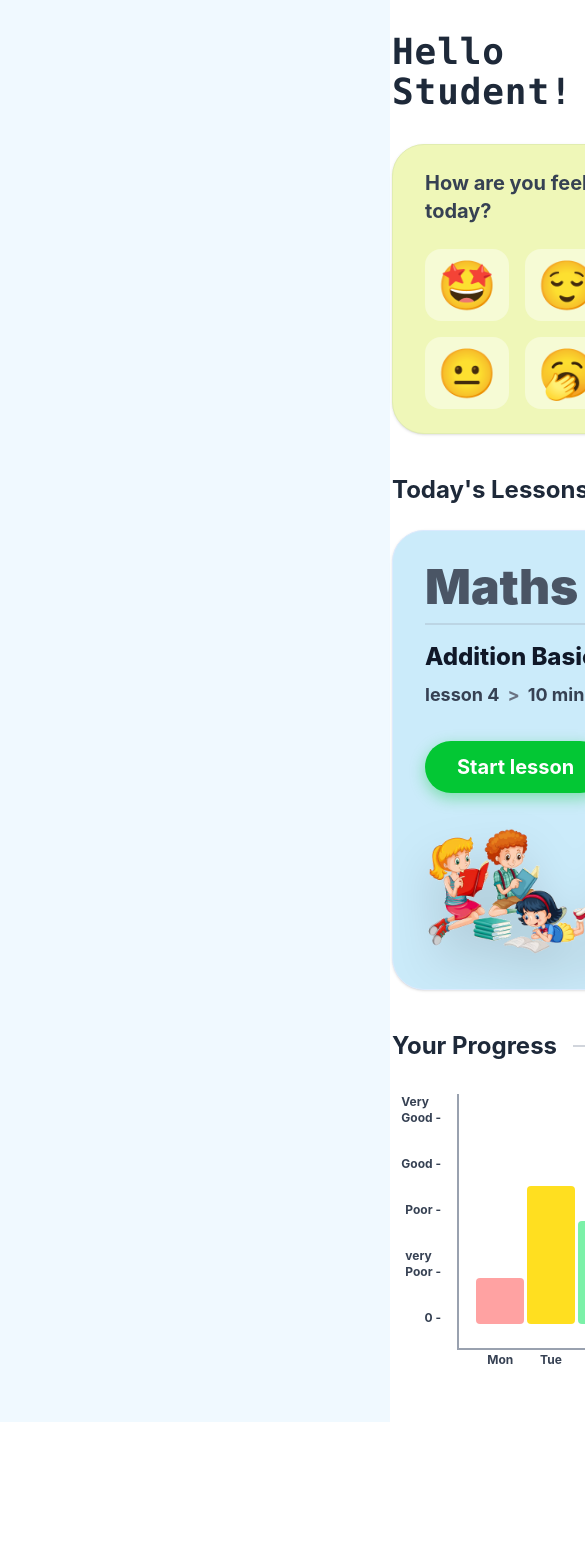
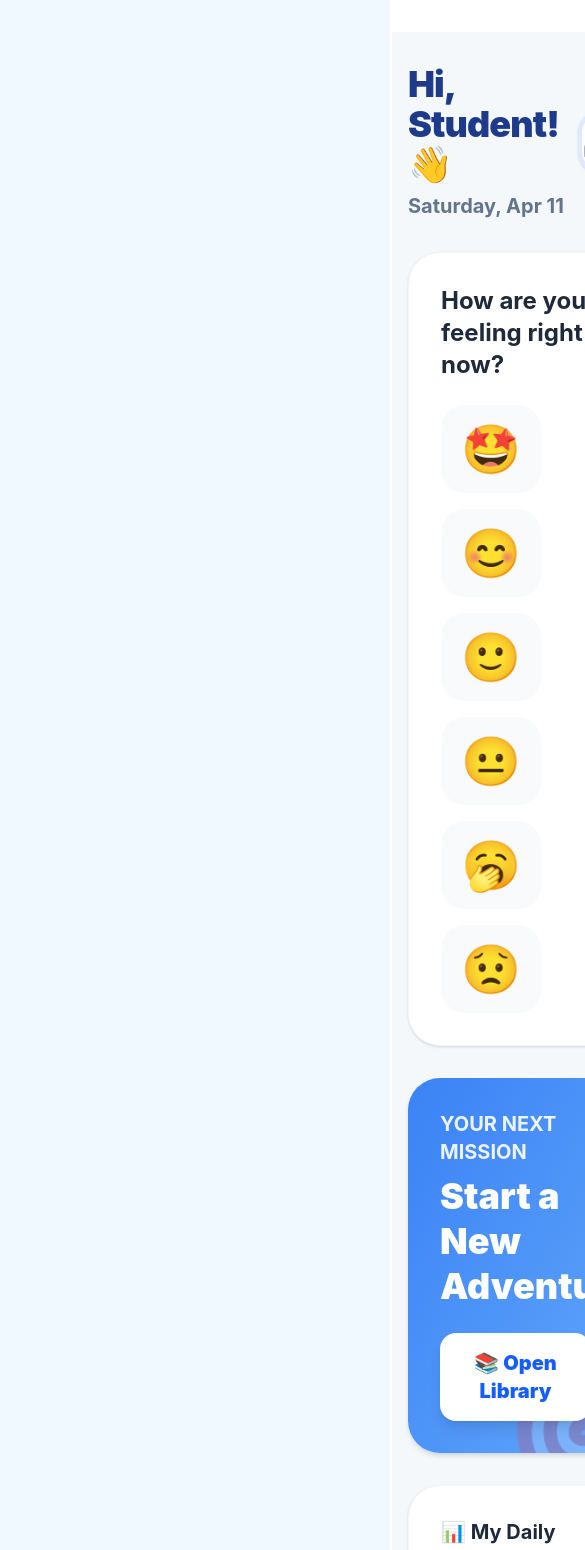
Before and after one commit to yasindu2000/ADHD-ASD, a React app in the folder frontend/: page /dashboard in a window 390 px wide. Shown: the top 1550 px of the page, 585 px wide, since content can reach past the window. Before the commit the page ends 1422 px from the top, so only its background shows below. Built offline with nearby package versions, Linux system fonts and the light colour scheme; the HTML template or start-up script is replaced by a standard one.

Commit message:
complete student dash board

```diff
--- a/frontend/package.json
+++ b/frontend/package.json
@@ -17,6 +17,7 @@
     "react-dom": "^19.2.4",
     "react-hot-toast": "^2.6.0",
     "react-router-dom": "^7.14.0",
+    "recharts": "^3.8.1",
     "tailwindcss": "^4.2.2"
   },
   "devDependencies": {
--- a/frontend/src/pages/student/StudentDashboard.jsx
+++ b/frontend/src/pages/student/StudentDashboard.jsx
@@ -1,70 +1,149 @@
 import React, { useState, useEffect } from 'react';
+import { useNavigate } from 'react-router-dom';
 
 function StudentDashboard() {
-  // LocalStorage eken user ge nama gannawa. (Nathnam 'Student' kiyala default pennanawa)
+  const navigate = useNavigate();
+
   const [userName, setUserName] = useState('Student');
   const [selectedFeeling, setSelectedFeeling] = useState(null);
+  const [loading, setLoading] = useState(true);
+
+  // Simple Stats for Gamification & Simple Chart
+  const [stats, setStats] = useState({
+    totalStars: 0,
+    totalTrophies: 0,
+    weeklyStreak: [false, false, false, false, false],
+    weeklyScores: [
+      { day: 'Mon', score: 0 }, { day: 'Tue', score: 0 },
+      { day: 'Wed', score: 0 }, { day: 'Thu', score: 0 }, { day: 'Fri', score: 0 }
+    ],
+    nextLesson: null
+  });
+
+  const today = new Date();
+  const currentDateString = today.toLocaleDateString('en-US', {
+    weekday: 'long', month: 'short', day: 'numeric'
+  });
 
   useEffect(() => {
-    // Login wunama save karapu nama ganna
     const storedName = localStorage.getItem('userName');
     if (storedName) {
-      // Palamu akura capital karanawa
-      const formattedName = storedName.charAt(0).toUpperCase() + storedName.slice(1);
-      setUserName(formattedName);
+      setUserName(storedName.charAt(0).toUpperCase() + storedName.slice(1));
     }
+
+    const fetchDashboardStats = async () => {
+      try {
+        const studentId = localStorage.getItem('userId');
+        if (!studentId) return;
+
+        const response = await fetch(`http://localhost:5000/api/lessons/dashboard-stats/${studentId}`);
+        const data = await response.json();
+
+        if (data.success && data.progress) {
+          let tCorrect = 0;
+          let tQuizzes = 0;
+          let streak = [false, false, false, false, false];
+
+          const now = new Date();
+          const dayOfWeek = now.getDay() === 0 ? 7 : now.getDay();
+          const mondayDate = new Date(now);
+          mondayDate.setHours(0, 0, 0, 0);
+          mondayDate.setDate(now.getDate() - dayOfWeek + 1);
+
+          const weeklyDataTemplate = [
+            { name: 'Mon', Score: 0, count: 0 },
+            { name: 'Tue', Score: 0, count: 0 },
+            { name: 'Wed', Score: 0, count: 0 },
+            { name: 'Thu', Score: 0, count: 0 },
+            { name: 'Fri', Score: 0, count: 0 }
+          ];
+
+          let recentLessonObj = null;
+
+          data.progress.forEach(p => {
+            if (p.lessonId && !recentLessonObj) {
+               recentLessonObj = {
+                 id: p.lessonId._id,
+                 title: p.lessonId.title,
+                 partsDone: p.completedParts?.length || 0
+               };
+            }
+
+            if (p.isQuizCompleted) {
+              tQuizzes += 1;
+              tCorrect += (p.correctAnswers || 0);
+
+              const quizDate = new Date(p.updatedAt || Date.now());
+              if (quizDate >= mondayDate) {
+                const dayIndex = quizDate.getDay();
+                if (dayIndex >= 1 && dayIndex <= 5) {
+                  const arrIndex = dayIndex - 1;
+                  streak[arrIndex] = true;
+
+                  weeklyDataTemplate[arrIndex].Score += (p.quizScore || 0);
+                  weeklyDataTemplate[arrIndex].count += 1;
+                }
+              }
+            }
+          });
+
+          const finalScores = weeklyDataTemplate.map(day => ({
+            day: day.name,
+            score: day.count > 0 ? Math.round(day.Score / day.count) : 0
+          }));
+
+          setStats({
+            totalStars: tCorrect,
+            totalTrophies: tQuizzes,
+            weeklyStreak: streak,
+            weeklyScores: finalScores,
+            nextLesson: recentLessonObj
+          });
+        }
+      } catch (error) {
+        console.error("Error fetching stats:", error);
+      } finally {
+        setLoading(false);
+      }
+    };
+
+    fetchDashboardStats();
   }, []);
 
-  // Chart eke data
-  const weeklyProgress = [
-    { day: 'Mon', value: 20, color: 'bg-red-300' },
-    { day: 'Tue', value: 60, color: 'bg-yellow-300' },
-    { day: 'Wed', value: 45, color: 'bg-green-300' },
-    { day: 'Thu', value: 90, color: 'bg-cyan-400' },
-    { day: 'Fri', value: 65, color: 'bg-fuchsia-300' },
-  ];
+  if (loading) return <div className="min-h-screen bg-[#F4F8FB] flex items-center justify-center font-bold text-gray-500 text-2xl">Loading your space... 🌟</div>;
+
+  const weekdays = ['Monday', 'Tuesday', 'Wednesday', 'Thursday', 'Friday'];
 
   return (
-    <div className="max-w-5xl mx-auto pb-10 font-sans">
+    <div className="min-h-screen bg-[#F4F8FB] pb-12 px-4 md:px-8 font-sans">
 
-      {/* TOP HEADER: Greeting & Profile Icon */}
-      <div className="flex justify-between items-center mb-8">
-        <h1 className="text-4xl font-bold font-mono text-gray-800 tracking-wide">
-          Hello {userName}! 👋
+      {/* 1. CALM & CLEAR HEADER */}
+      <div className="max-w-5xl mx-auto pt-8 mb-8 flex justify-between items-center">
+        <div>
+          <h1 className="text-4xl md:text-5xl font-black text-[#1E3A8A] tracking-tight">
+            Hi, {userName}! 👋
           </h1>
-        {/* Placeholder Profile Picture */}
-        <div className="w-12 h-12 rounded-full overflow-hidden border-2 border-white shadow-md bg-white">
-          <img
-            src="https://api.dicebear.com/7.x/avataaars/svg?seed=Felix"
-            alt="Profile"
-            className="w-full h-full object-cover"
-          />
+          <p className="text-[#64748B] font-bold mt-2 text-xl">{currentDateString}</p>
+        </div>
+        <div className="w-16 h-16 rounded-full bg-white shadow-sm border-4 border-blue-100 flex items-center justify-center text-3xl">
+          🧑‍🚀
         </div>
       </div>
 
-      {/* SECTION 1: Feelings Tracker */}
-      {/* SECTION 1: Feelings Tracker */}
-      <div className="bg-[#EFF7B8] rounded-[2rem] p-6 mb-10 shadow-sm border border-[#E1EDB0]">
-        <div className="flex justify-between items-center mb-6 px-2">
-          <h3 className="text-xl font-bold text-gray-700">How are you feeling today?</h3>
-          <span className="text-gray-500 font-semibold">Pick one!</span>
-        </div>
-
-        <div className="flex flex-wrap gap-4 px-2 ">
-          {/* Feeling Emojis (Buttons) */}
-          {['🤩', '😌', '🙂', '😐', '🥱', '😔'].map((emoji, index) => {
-
-            // Check karanawa danata mokak hari select wela da thiyenne kiyala
+      {/* 🌟 2. FEELINGS TRACKER (Moved to top, full width for balance) 🌟 */}
+      <div className="max-w-5xl mx-auto mb-8">
+        <div className="bg-white rounded-[2rem] p-8 shadow-sm border border-gray-100">
+          <h3 className="text-2xl font-bold text-gray-800 mb-6">How are you feeling right now?</h3>
+          <div className="flex flex-wrap gap-4">
+            {['🤩', '😊', '🙂', '😐', '🥱', '😟'].map((emoji, index) => {
               const isSelected = selectedFeeling === index;
               const hasSelection = selectedFeeling !== null;
-
               return (
                 <button
-                key={index}
-                onClick={() => setSelectedFeeling(index)}
-                className={`text-5xl cursor-pointer transition-all duration-300 p-3 rounded-2xl
-                  ${isSelected ? 'bg-white shadow-md scale-110 opacity-100' : 'bg-white/40 hover:scale-110'}
-                  ${hasSelection && !isSelected ? 'opacity-30 scale-95 grayscale-[30%]' : 'opacity-100'}
+                  key={index} onClick={() => setSelectedFeeling(index)}
+                  className={`text-5xl cursor-pointer transition-all duration-300 p-4 rounded-3xl
+                    ${isSelected ? 'bg-blue-50 border-4 border-blue-400 scale-110 shadow-md' : 'bg-gray-50 border-4 border-transparent hover:scale-105 hover:bg-gray-100'}
+                    ${hasSelection && !isSelected ? 'opacity-40 grayscale-[50%]' : 'opacity-100'}
                   `}
                 >
                   {emoji}
@@ -72,85 +151,128 @@ function StudentDashboard() {
               );
             })}
           </div>
+          {selectedFeeling !== null && (
+            <div className="mt-6 text-blue-600 font-bold text-lg animate-in fade-in">
+              {selectedFeeling <= 2 ? "Awesome! You're ready to learn! 🚀" : "Take a deep breath. You're doing great! 💙"}
             </div>
-
-      {/* SECTION 2: Today's Lessons */}
-      <div className="mb-10">
-        <div className="flex items-center gap-4 mb-6">
-          <h2 className="text-2xl font-bold text-gray-800">Today's Lessons</h2>
-          <div className="flex-1 h-[2px] bg-gray-300"></div>
-        </div>
-
-        {/* Lesson Card */}
-        <div className="bg-[#CBEBFA] rounded-[2rem] p-8 flex flex-col md:flex-row justify-between items-center relative overflow-hidden shadow-sm border border-blue-100">
-
-          {/* Left Side: Text Details */}
-          <div className="z-10 relative w-full md:w-1/2">
-            <h3 className="text-5xl font-black text-gray-600 border-b-2 border-gray-400/30 pb-3 mb-4 inline-block w-full max-w-[200px]">
-              Maths
-            </h3>
-            <p className="text-2xl font-extrabold text-gray-900 mb-2">Addition Basics</p>
-            <p className="text-lg font-bold text-gray-700 mb-8 flex items-center gap-2">
-              lesson 4 <span className="text-gray-500">&gt;</span> 10 min
-            </p>
-            <button className="bg-[#03C734] hover:bg-green-600 text-white px-8 py-3 rounded-full font-bold text-xl transition-all shadow-[0_5px_15px_rgba(3,199,52,0.4)] hover:-translate-y-1">
-              Start lesson
-            </button>
-          </div>
-
-          {/* Right Side: Illustration Placeholder */}
-          <div className="mt-8 md:mt-0 w-full md:w-1/2 flex justify-end">
-            <div className="text-9xl relative z-10 drop-shadow-2xl">
-              <img src="../../../public/dashboard.png" alt="" />
-            </div>
-          </div>
+          )}
         </div>
       </div>
 
-      {/* SECTION 3: Progress Chart */}
-      <div>
-        <div className="flex items-center gap-4 mb-8">
-          <h2 className="text-2xl font-bold text-gray-800">Your Progress</h2>
-          <div className="flex-1 h-[2px] bg-gray-300"></div>
-          <span className="text-[#0EA5E9] font-bold text-lg">Weekly</span>
+      {/* 🌟 2-COLUMN BALANCED LAYOUT 🌟 */}
+      <div className="max-w-5xl mx-auto grid grid-cols-1 md:grid-cols-12 gap-8">
+
+        {/* LEFT COLUMN (Focus Zone + Daily Scores) */}
+        <div className="md:col-span-7 flex flex-col gap-8">
+
+          {/* FOCUS ZONE */}
+          <div className="bg-gradient-to-br from-[#3B82F6] to-[#60A5FA] rounded-[2rem] p-8 shadow-md relative overflow-hidden flex-1">
+            <div className="absolute -right-10 -bottom-10 text-9xl opacity-20">🎯</div>
+            <div className="relative z-10">
+              <h2 className="text-white font-bold text-xl mb-2 opacity-90">YOUR NEXT MISSION</h2>
+
+              {stats.nextLesson ? (
+                <>
+                  <h3 className="text-4xl font-black text-white mb-6 leading-tight">
+                    {stats.nextLesson.title}
+                  </h3>
+                  <button
+                    onClick={() => navigate(`/lesson-view/${stats.nextLesson.id}`)}
+                    className="bg-white text-blue-600 px-8 py-4 rounded-2xl font-black text-xl shadow-lg hover:scale-105 transition-transform flex items-center gap-3 w-fit"
+                  >
+                    ▶ Continue Learning
+                  </button>
+                </>
+              ) : (
+                <>
+                  <h3 className="text-4xl font-black text-white mb-6 leading-tight">
+                    Start a New Adventure!
+                  </h3>
+                  <button
+                    onClick={() => navigate('/lessons')}
+                    className="bg-white text-blue-600 px-8 py-4 rounded-2xl font-black text-xl shadow-lg hover:scale-105 transition-transform flex items-center gap-3 w-fit"
+                  >
+                    📚 Open Library
+                  </button>
+                </>
+              )}
+            </div>
           </div>
 
-        {/* Custom CSS Bar Chart */}
-        <div className="flex h-64 w-full md:w-3/4 max-w-2xl relative mt-4">
+          {/* SIMPLE DAILY SCORE CHART */}
+          <div className="bg-white rounded-[2rem] p-8 shadow-sm border border-gray-100">
+            <h3 className="text-xl font-bold text-gray-800 mb-6 flex items-center gap-2">
+              📊 My Daily Scores
+            </h3>
 
-          {/* Y-Axis Labels */}
-          <div className="flex flex-col justify-between items-end pr-4 text-xs font-bold text-gray-700 h-full border-r-2 border-gray-400 pb-6 w-20">
-            <span>Very<br/>Good -</span>
-            <span>Good -</span>
-            <span>Poor -</span>
-            <span>very<br/>Poor -</span>
-            <span>0 -</span>
+            <div className="flex justify-between items-end h-40 gap-2">
+              {stats.weeklyScores.map((item, idx) => (
+                <div key={idx} className="flex flex-col items-center justify-end h-full w-full group">
+                  <span className={`text-sm font-black mb-1 ${item.score > 0 ? 'text-blue-600' : 'text-transparent'}`}>
+                    {item.score}%
+                  </span>
+
+                  <div className="w-full max-w-[40px] bg-blue-50 rounded-t-xl relative h-[120px] flex items-end overflow-hidden">
+                    <div
+                      className={`w-full rounded-t-xl transition-all duration-1000 ease-out ${item.score === 100 ? 'bg-green-400' : 'bg-blue-400'}`}
+                      style={{ height: `${item.score}%` }}
+                    ></div>
                   </div>
 
-          {/* Bars Container */}
-          <div className="flex justify-around items-end w-full h-full pb-6 border-b-2 border-gray-400 relative px-4">
-            {weeklyProgress.map((item, index) => (
-              <div key={index} className="flex flex-col items-center justify-end h-full w-12 group">
-                {/* The Bar */}
-                <div
-                  className={`w-full rounded-sm ${item.color} transition-all duration-700 hover:opacity-80 relative`}
-                  style={{ height: `${item.value}%` }}
-                >
-                  {/* Hover effect number (Optional) */}
-                  <span className="absolute -top-8 left-1/2 -translate-x-1/2 bg-gray-800 text-white text-xs py-1 px-2 rounded opacity-0 group-hover:opacity-100 transition-opacity">
-                    {item.value}%
-                  </span>
-                </div>
-                {/* X-Axis Label */}
-                <span className="text-xs font-bold text-gray-700 absolute -bottom-5">
-                  {item.day}
-                </span>
+                  <span className="text-sm font-bold text-gray-500 mt-2">{item.day}</span>
                 </div>
               ))}
             </div>
           </div>
+
         </div>
 
+        {/* RIGHT COLUMN (Rewards + Weekly Streak) */}
+        <div className="md:col-span-5 flex flex-col gap-8">
+
+          {/* MY ACHIEVEMENTS */}
+          <div className="bg-white rounded-[2rem] p-8 shadow-sm border border-gray-100 flex flex-col items-center justify-center text-center">
+            <h3 className="text-xl font-bold text-gray-500 uppercase tracking-widest mb-6">My Rewards</h3>
+
+            <div className="flex gap-4 w-full mb-6">
+              <div className="flex-1 bg-[#FEF3C7] rounded-3xl p-6 border-2 border-[#FDE68A]">
+                <div className="text-4xl mb-2">⭐</div>
+                <div className="text-3xl font-black text-yellow-600">{stats.totalStars}</div>
+                <div className="text-sm font-bold text-yellow-700 mt-1">Stars</div>
+              </div>
+              <div className="flex-1 bg-[#D1FAE5] rounded-3xl p-6 border-2 border-[#A7F3D0]">
+                <div className="text-4xl mb-2">🏆</div>
+                <div className="text-3xl font-black text-green-600">{stats.totalTrophies}</div>
+                <div className="text-sm font-bold text-green-700 mt-1">Trophies</div>
+              </div>
+            </div>
+            <p className="text-gray-500 font-bold text-sm">You earn stars for correct answers!</p>
+          </div>
+
+          {/* WEEKLY STREAK */}
+          <div className="bg-white rounded-[2rem] p-8 shadow-sm border border-gray-100 flex-1">
+            <h3 className="text-xl font-bold text-gray-800 mb-6 flex items-center gap-2">
+              🔥 My Weekly Streak
+            </h3>
+
+            <div className="flex flex-col gap-4">
+              {stats.weeklyStreak.map((isDone, index) => (
+                <div key={index} className="flex items-center gap-4">
+                  <div className={`w-10 h-10 rounded-full flex items-center justify-center font-bold text-lg border-2
+                    ${isDone ? 'bg-green-500 border-green-500 text-white shadow-sm' : 'bg-gray-100 border-gray-200 text-gray-300'}`}
+                  >
+                    {isDone ? '✓' : ''}
+                  </div>
+                  <div className={`font-bold text-lg ${isDone ? 'text-gray-800' : 'text-gray-400'}`}>
+                    {weekdays[index]}
+                  </div>
+                </div>
+              ))}
+            </div>
+          </div>
+
+        </div>
+      </div>
     </div>
   );
 }
```
Also changed, not shown: 2 other files (tests, documents, lock files or other folders). Lines whose indentation alone changed are shown as unchanged.
